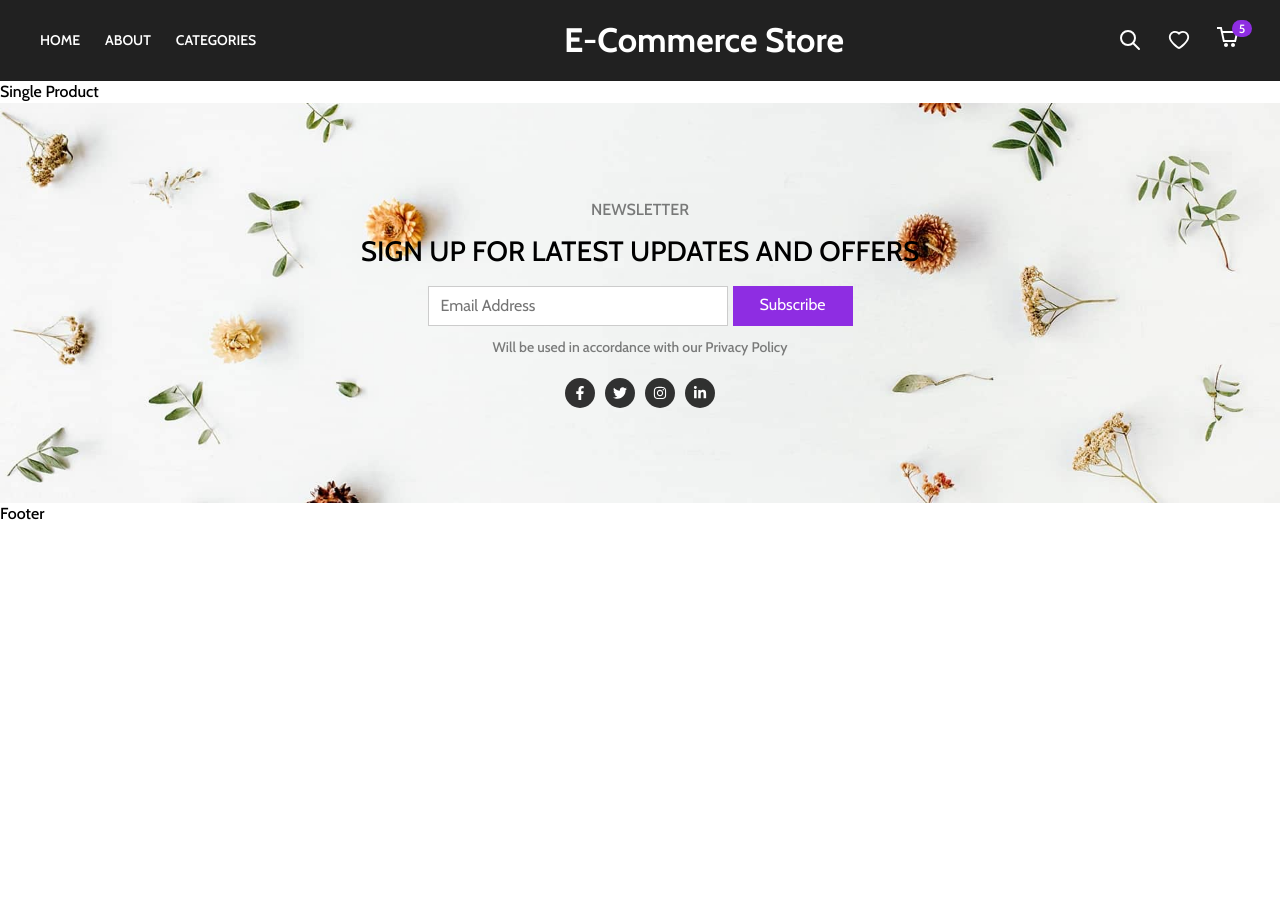
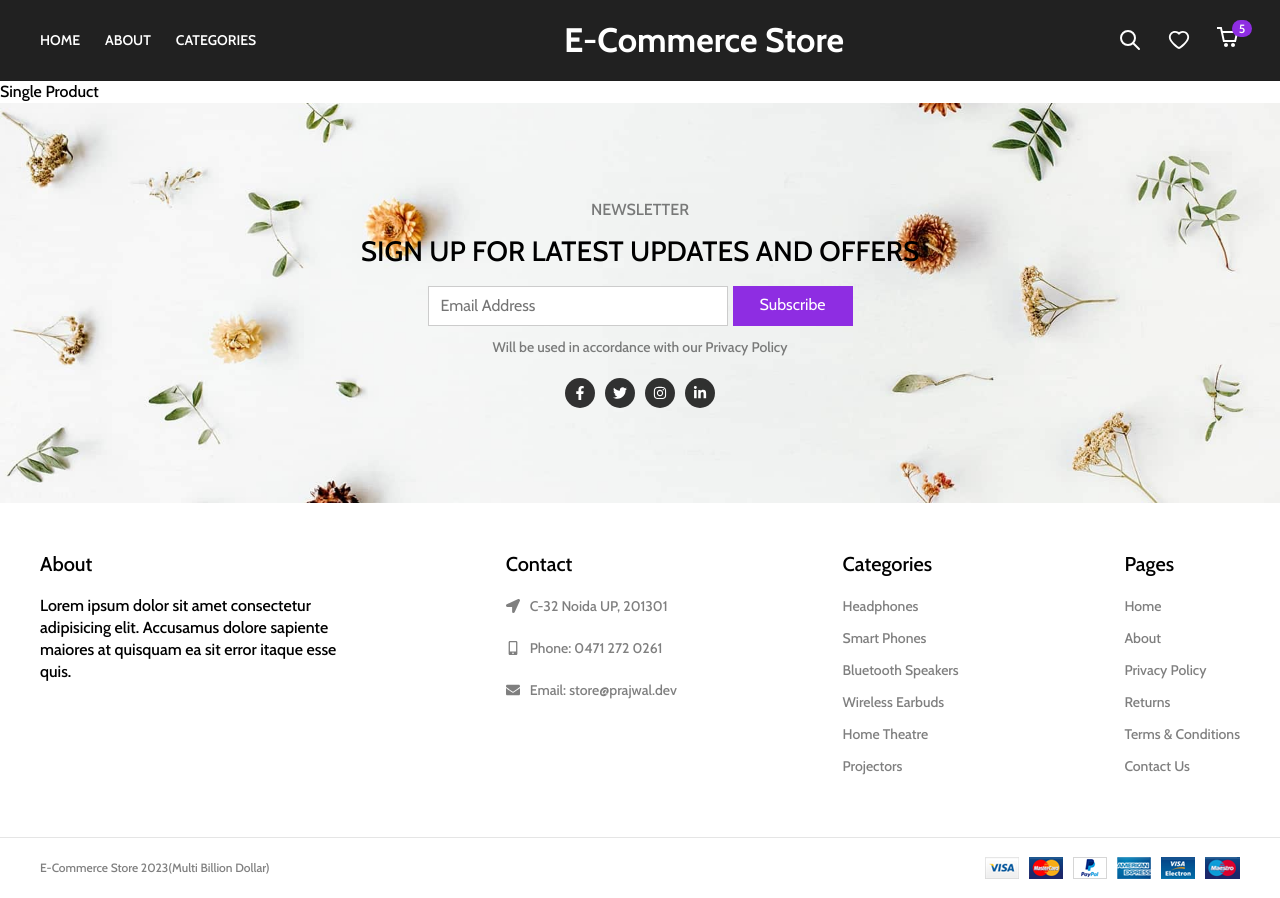
Before and after one commit to computeronaldo/E-Comm-App, a React (Create React App) app in the folder client/: page /product/1 in a window 1280 px wide. Before the commit the page ends 800 px from the top, so only its background shows below. Built offline with nearby package versions, Linux system fonts and the light colour scheme.

Commit message:
feat: added footer section to homepage

```diff
--- a/client/src/components/Footer/Footer.jsx
+++ b/client/src/components/Footer/Footer.jsx
@@ -1,6 +1,62 @@
 import "./Footer.scss";
+import { FaLocationArrow, FaMobileAlt, FaEnvelope } from "react-icons/fa";
+import Payment from "../../assets/payments.png";
+
 const Footer = () => {
-    return <div>Footer</div>;
+  return (
+    <footer className="footer">
+      <div className="footer-content">
+        <div className="col">
+          <div className="title">About</div>
+          <div className="tex">
+            Lorem ipsum dolor sit amet consectetur adipisicing elit. Accusamus
+            dolore sapiente maiores at quisquam ea sit error itaque esse quis.
+          </div>
+        </div>
+        <div className="col">
+          <div className="title">Contact</div>
+          <div className="c-item">
+            <FaLocationArrow />
+            <div className="text">C-32 Noida UP, 201301</div>
+          </div>
+          <div className="c-item">
+            <FaMobileAlt />
+            <div className="text">Phone: 0471 272 0261</div>
+          </div>
+          <div className="c-item">
+            <FaEnvelope />
+            <div className="text">Email: store@prajwal.dev</div>
+          </div>
+        </div>
+        <div className="col">
+          <div className="title">Categories</div>
+          <div className="text">Headphones</div>
+          <div className="text">Smart Phones</div>
+          <div className="text">Bluetooth Speakers</div>
+          <div className="text">Wireless Earbuds</div>
+          <div className="text">Home Theatre</div>
+          <div className="text">Projectors</div>
+        </div>
+        <div className="col">
+          <div className="title">Pages</div>
+          <div className="text">Home</div>
+          <div className="text">About</div>
+          <div className="text">Privacy Policy</div>
+          <div className="text">Returns</div>
+          <div className="text">Terms & Conditions</div>
+          <div className="text">Contact Us</div>
+        </div>
+      </div>
+      <div className="bottom-bar">
+        <div className="bottom-bar-content">
+          <div className="text">
+            E-Commerce Store 2023(Multi Billion Dollar)
+          </div>
+          <img src={Payment} alt="payment-img" />
+        </div>
+      </div>
+    </footer>
+  );
 };
 
 export default Footer;
--- a/client/src/components/Footer/Footer.scss
+++ b/client/src/components/Footer/Footer.scss
@@ -1 +1,70 @@
 @import "../../css-config/mixins.scss";
+
+.footer {
+    width: 100%;
+    .footer-content {
+        padding: 50px 20px;
+        max-width: 1200px;
+        margin: 0 auto;
+        display: flex;
+        flex-flow: wrap;
+        gap: 20px;
+        @include md {
+            justify-content: space-between;
+            padding: 50px 0;
+        }
+        .col {
+            max-width: 300px;
+            .title {
+                margin-bottom: 20px;
+                font-size: 20px;
+            }
+            .text {
+                color: rgba(0, 0, 0, 0.5);
+                font-size: 14px;
+            }
+            .c-item {
+                display: flex;
+                margin-bottom: 10px;
+                svg {
+                    flex-shrink: 0;
+                    font-size: 14px;
+                    margin-right: 10px;
+                    margin-top: 4px;
+                    color: rgba(0, 0, 0, 0.5);
+                }
+            }
+            div {
+                &.text {
+                    display: block;
+                    margin-bottom: 10px;
+                    cursor: pointer;
+                }
+            }
+        }
+    }
+    .bottom-bar {
+        border-top: 1px solid rgba(0, 0, 0, 0.1);
+        .bottom-bar-content {
+            padding: 20px;
+            display: flex;
+            align-items: center;
+            flex-direction: column;
+            text-align: center;
+            gap: 10px;
+            @include md {
+                padding: 0;
+                height: 60px;
+                max-width: 1200px;
+                margin: 0 auto;
+                flex-direction: row;
+                justify-content: space-between;
+                text-align: left;
+            }
+            .text {
+                font-size: 12px;
+                color: rgba(0, 0, 0, 0.5);
+            }
+        }
+    }
+}
```
